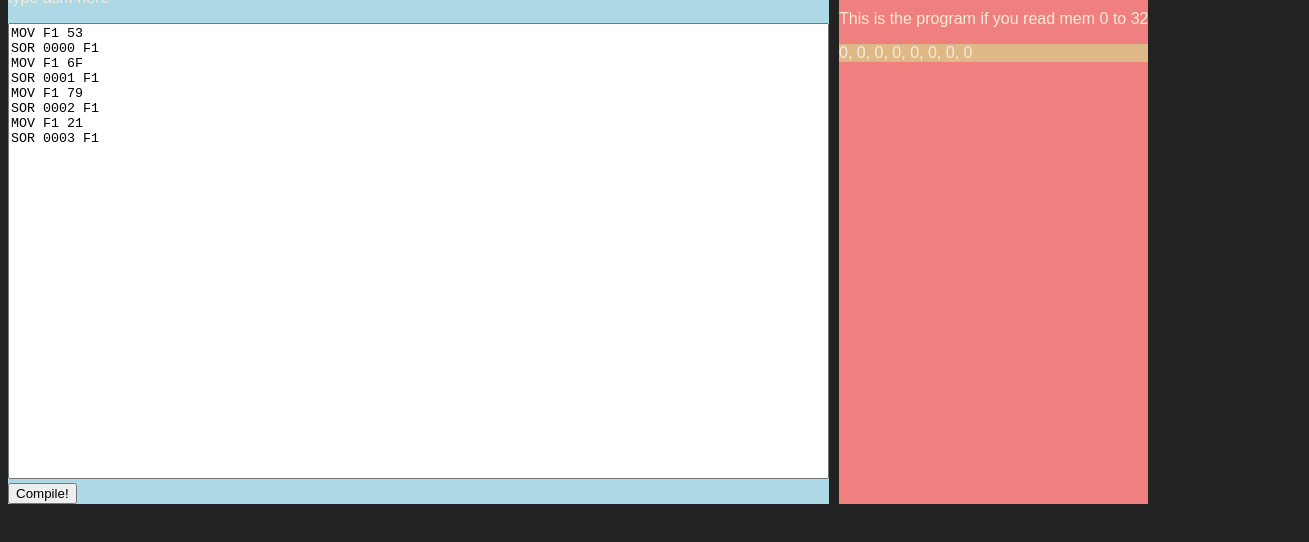
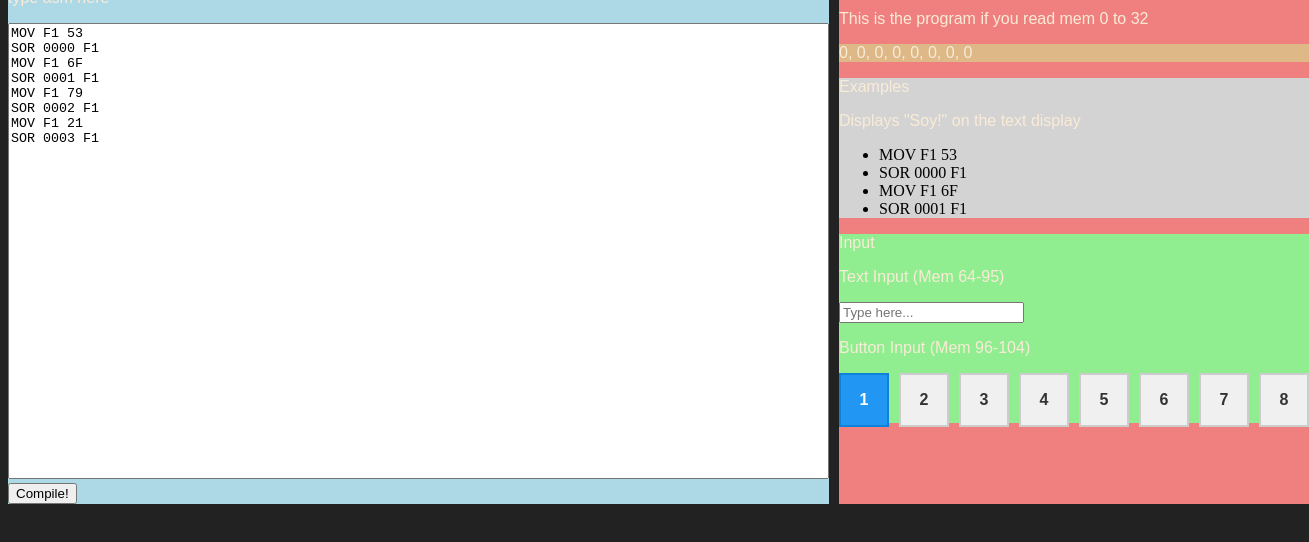
Before and after one commit to Alex-Hamish/alex-hamish.github.io, a plain HTML site: page soycpu/compiler/index.html in a window 1280 px wide. Shown: the part 118-660 px from the top of the page, 1309 px wide, since content can reach past the window. Drawn offline with Linux system fonts and the light colour scheme.

Commit message:
added input

```diff
--- a/soycpu/compiler/index.html
+++ b/soycpu/compiler/index.html
@@ -385,6 +385,61 @@ SOR 0003 F1</textarea>
                     <canvas id="screen" width="64" height="64" style="margin: auto; width: 256px; height: 256px; image-rendering: -moz-crisp-edges; image-rendering: pixelated;"></canvas>
                 </div>
             </div>
+            <div style="background: lightgrey;">
+                <p>Examples</p>
+                <p>Displays "Soy!" on the text display</p>
+                <ul>
+                    <li>MOV F1 53</li>
+                    <li>SOR 0000 F1</li>
+                    <li>MOV F1 6F</li>
+                    <li>SOR 0001 F1</li>
+                </ul>
+            </div>
+            <div style="background: lightgreen;">
+                <p>Input</p>
+                <p>Text Input (Mem 64-95)</p>
+                <input type="text" maxlength="32" id="textInput" placeholder="Type here...">
+                <p>Button Input (Mem 96-104)</p>
+                <div class="toggle-row">
+                    <label class="square-toggle">
+                        <input type="checkbox" checked>
+                        <span class="btn-box">1</span>
+                    </label>
+
+                    <label class="square-toggle">
+                        <input type="checkbox">
+                        <span class="btn-box">2</span>
+                    </label>
+
+                    <label class="square-toggle">
+                        <input type="checkbox">
+                        <span class="btn-box">3</span>
+                    </label>
+
+                    <label class="square-toggle">
+                        <input type="checkbox">
+                        <span class="btn-box">4</span>
+                    </label>
+
+                    <label class="square-toggle">
+                        <input type="checkbox">
+                        <span class="btn-box">5</span>
+                    </label>
+
+                    <label class="square-toggle">
+                        <input type="checkbox">
+                        <span class="btn-box">6</span>
+                    </label>
+                    <label class="square-toggle">
+                        <input type="checkbox">
+                        <span class="btn-box">7</span>
+                    </label>
+                    <label class="square-toggle">
+                        <input type="checkbox">
+                        <span class="btn-box">8</span>
+                    </label>
+                </div>
+            </div>
         </div>
     </div>
     <script src="compiler.js"></script>
--- a/styles.css
+++ b/styles.css
@@ -63,3 +63,44 @@ td[data-tooltip]:hover::after {
   opacity: 1;
   visibility: visible;
 }
+/* The horizontal container */
+.toggle-row {
+  display: flex;
+  gap: 10px; /* Space between buttons */
+}
+
+/* Hide the default checkbox input */
+.square-toggle input {
+  display: none;
+}
+
+/* Style the label as a perfect square button */
+.square-toggle {
+  display: flex;
+  width: 50px;
+  height: 50px;
+  cursor: pointer;
+}
+
+/* The visual appearance of the button */
+.btn-box {
+  display: flex;
+  align-items: center;
+  justify-content: center;
+  width: 100%;
+  height: 100%;
+  background-color: #f0f0f0;
+  color: #333;
+  font-family: sans-serif;
+  font-weight: bold;
+  border: 2px solid #ccc;
+  border-radius: 0; /* Ensures perfectly square corners */
+  transition: all 0.2s ease;
+}
+
+/* Change style when checked */
+.square-toggle input:checked + .btn-box {
+  background-color: #2196F3;
+  color: white;
+  border-color: #0d82d9;
+}
```
